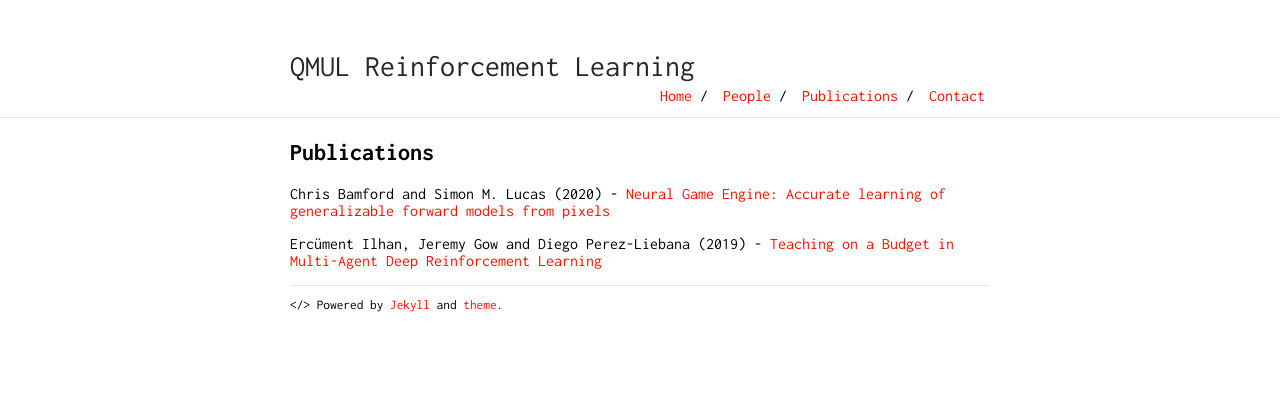
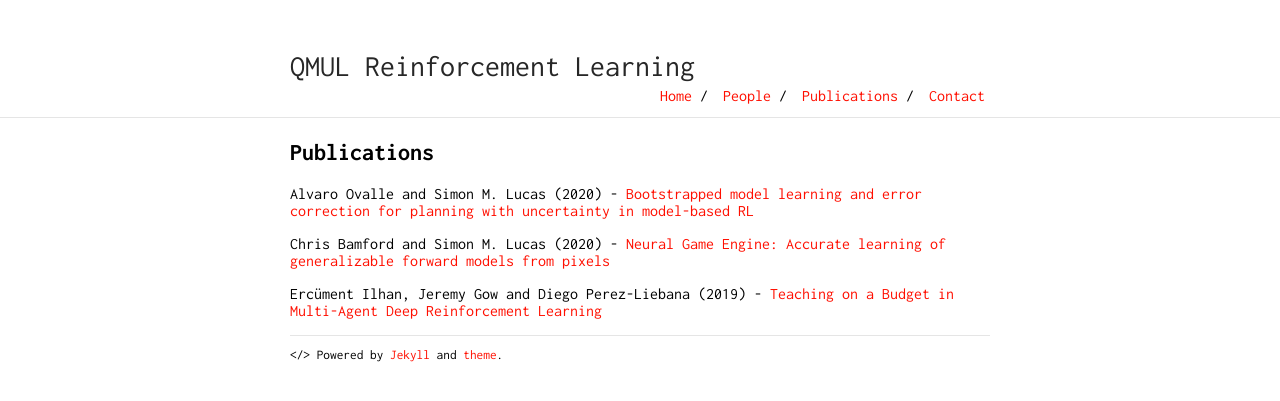
Before and after one commit to qmul-rl/qmul-rl.github.io, a Jekyll site: the page built from publications.md, in a window 1280 px wide. Shown: the top 401 px of the page. Built offline with Jekyll 4.4.1, drawn with Linux system fonts in a browser that asks for light colours; our own code applies the rules of GitHub Pages for plain Markdown files.

Commit message:
added btf paper

```diff
--- a/publications.md
+++ b/publications.md
@@ -4,6 +4,8 @@ layout: default
 
 ## Publications
 
+Alvaro Ovalle and Simon M. Lucas (2020) - [Bootstrapped model learning and error correction for planning with uncertainty in model-based RL](https://arxiv.org/abs/2004.07155)
+
 Chris Bamford and Simon M. Lucas (2020) - [Neural Game Engine: Accurate learning of generalizable forward models from pixels](https://arxiv.org/abs/2003.10520)
 
 Ercüment Ilhan, Jeremy Gow and Diego Perez-Liebana (2019) - [Teaching on a Budget in Multi-Agent Deep Reinforcement Learning](https://arxiv.org/abs/1905.01357)
```
